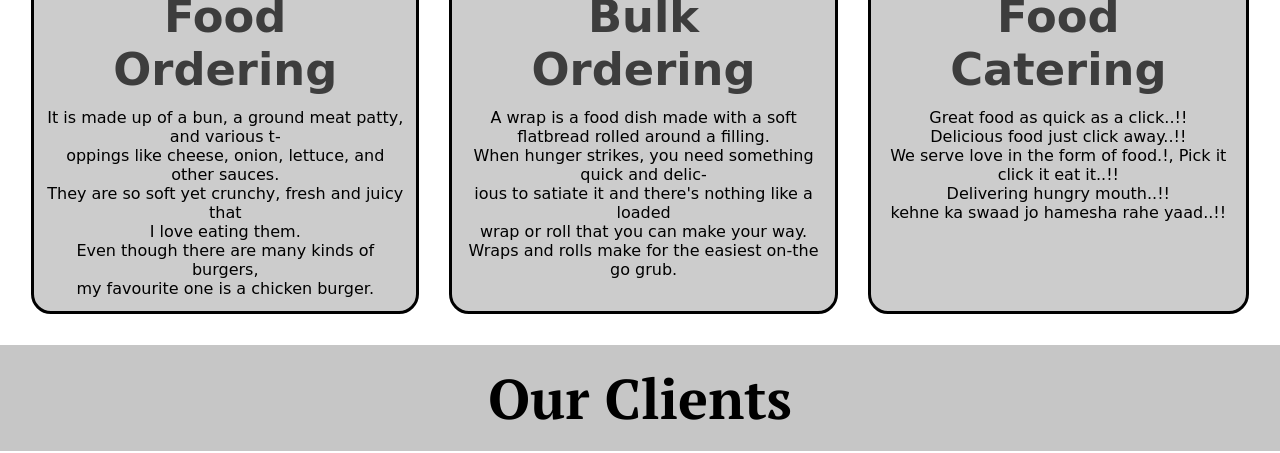
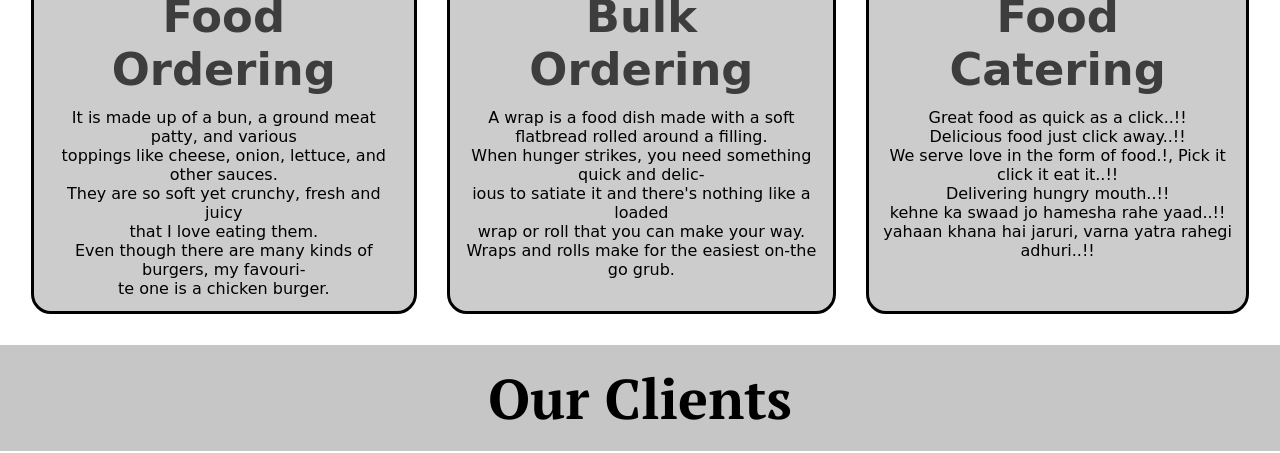
Before and after one commit to pchintan243/FoodWebsite, a plain HTML site: page index.html in a window 1280 px wide. Shown: the part 908-1361 px from the top of the page. Drawn offline with Linux system fonts and the light colour scheme.

Commit message:
add few lines

```diff
--- a/index.html
+++ b/index.html
@@ -40,7 +40,7 @@
             <div class="box">
                 <img src="food/burger.jpg" alt="">
                 <h2 class="h-secondary center">Food Ordering</h2>
-                <p class="center">It is made up of a bun, a ground meat patty, and various t-<br>oppings like cheese, onion, lettuce, and other sauces.<br>They are so soft yet crunchy, fresh and juicy that <br>I love eating them.<br>Even though there are many kinds of burgers,<br> my favourite one is a chicken burger.</p>
+                <p class="center">It is made up of a bun, a ground meat patty, and various <br>toppings like cheese, onion, lettuce, and other sauces.<br>They are so soft yet crunchy, fresh and juicy <br>that I love eating them.<br>Even though there are many kinds of burgers, my favouri-<br>te one is a chicken burger.</p>
             </div>
             <div class="box">
                 <img src="food/wrap.jpg" alt="">
@@ -50,7 +50,7 @@
             <div class="box">
                 <img src="food/delivery.jpg" alt="">
                 <h2 class="h-secondary center">Food Catering</h2>
-                <p class="center">Great food as quick as a click..!!<br>Delicious food just click away..!!<br>We serve love in the form of food.!, Pick it click it eat it..!!<br>Delivering hungry mouth..!!<br>kehne ka swaad jo hamesha rahe yaad..!!</p>
+                <p class="center">Great food as quick as a click..!!<br>Delicious food just click away..!!<br>We serve love in the form of food.!, Pick it click it eat it..!!<br>Delivering hungry mouth..!!<br>kehne ka swaad jo hamesha rahe yaad..!!<br>yahaan khana hai jaruri, varna yatra rahegi adhuri..!!</p>
             </div>
         </div>
     </section>
```
